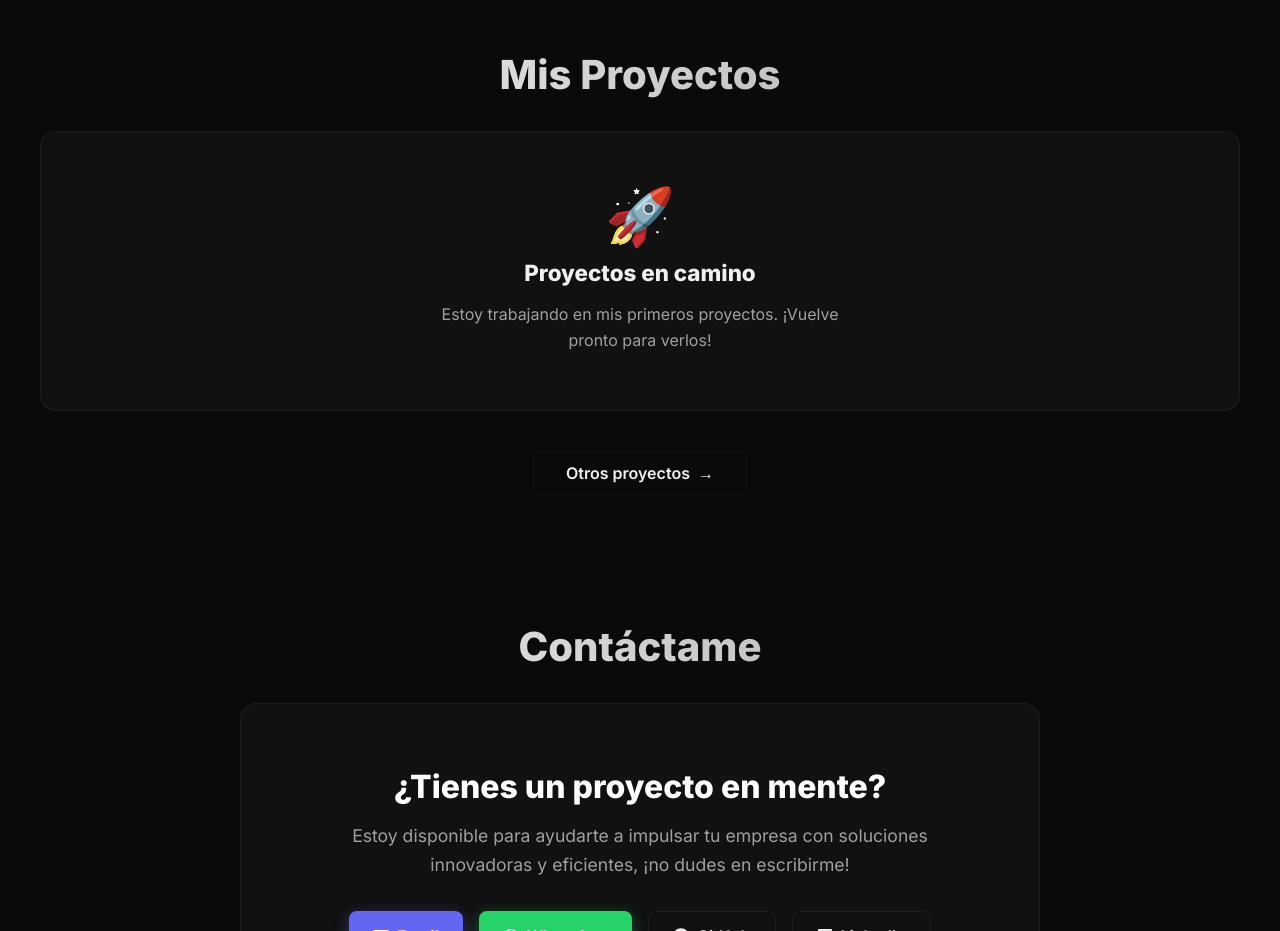
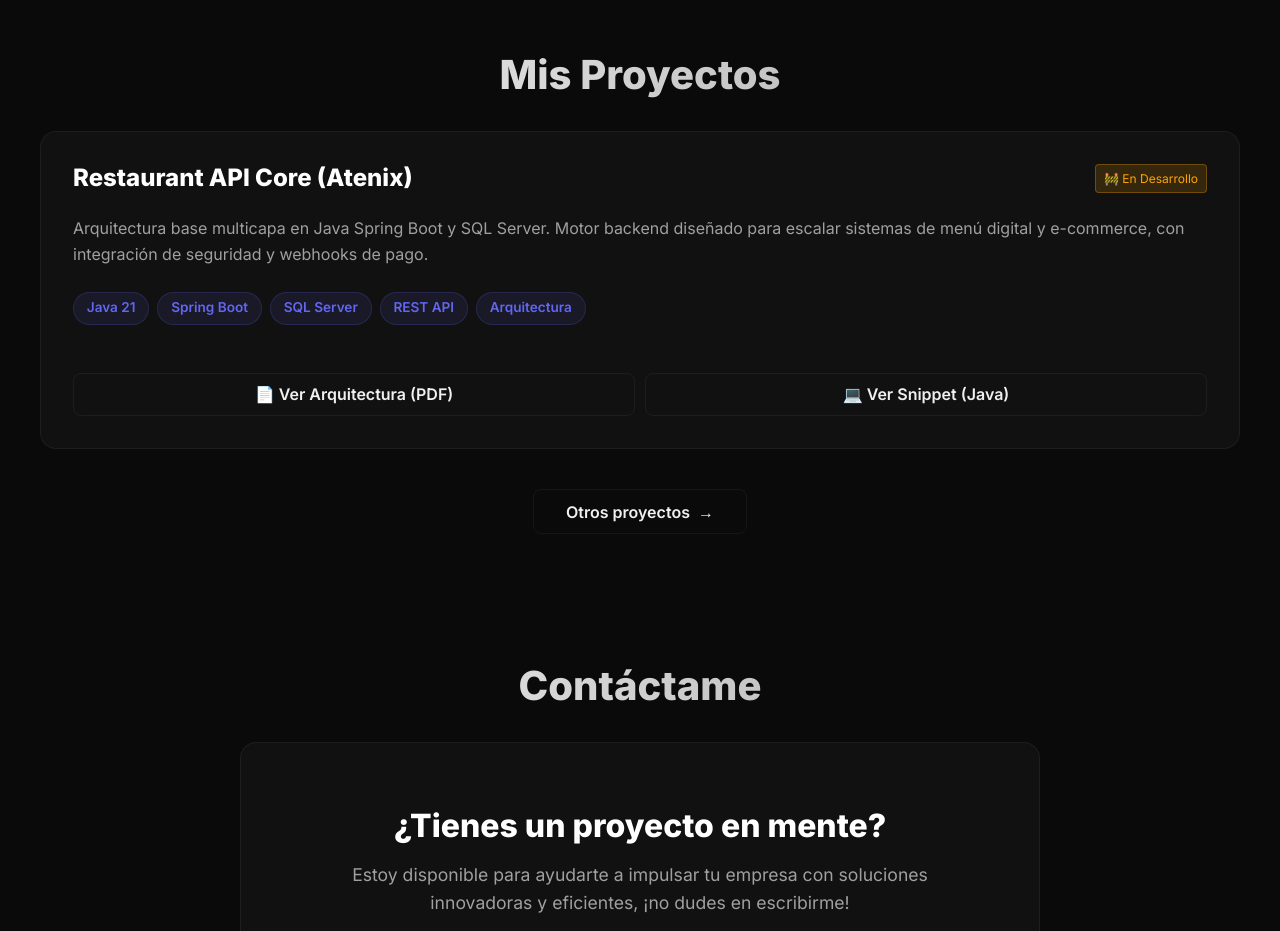
Before and after one commit to David-T03/david-t03.github.io, a React (Vite) app: page / in a window 1280 px wide. Shown: the part 1860-2791 px from the top of the page. Built offline with nearby package versions, Linux system fonts and the light colour scheme.

Commit message:
Projects actualizado

```diff
--- a/src/components/Projects.jsx
+++ b/src/components/Projects.jsx
@@ -1,15 +1,17 @@
 import React, { useState } from 'react';
 import './Projects.css';
 
-// ─── Proyectos principales (agrégalos aquí cuando los tengas) ───────────────
 const mainProjects = [
-  // Ejemplo de cómo agregar un proyecto:
-  // {
-  //   title: 'Nombre del proyecto',
-  //   description: 'Descripción breve del proyecto.',
-  //   tags: ['React', 'Node.js'],
-  //   link: 'https://github.com/tu-usuario/repo'
-  // },
+  {
+    title: 'Restaurant API Core (Atenix)',
+    description: 'Arquitectura base multicapa en Java Spring Boot y SQL Server. Motor backend diseñado para escalar sistemas de menú digital y e-commerce, con integración de seguridad y webhooks de pago.',
+    tags: ['Java 21', 'Spring Boot', 'SQL Server', 'REST API', 'Arquitectura'],
+    link: '/Backend Architecture.pdf',
+    buttonText: '📄 Ver Arquitectura (PDF)',
+    status: '🚧 En Desarrollo',
+    gistLink: 'https://gist.github.com/David-T03/c71d779c73c6bff639083c61ad2c8fef',
+    gistText: '💻 Ver Snippet (Java)'
+  }
 ];
 
 // ─── Proyectos adicionales (modal "Otros") ───────────────────────────────────
@@ -25,9 +27,25 @@ const otherProjects = [
 
 // ─── Tarjeta de proyecto ─────────────────────────────────────────────────────
 const ProjectCard = ({ project, index }) => (
-  <div className="project-card glass-card" style={{ '--delay': `${index * 0.1}s` }}>
-    <div className="project-content">
+  <div className="project-card glass-card" style={{ '--delay': `${index * 0.1}s`, display: 'flex', flexDirection: 'column' }}>
+    <div className="project-content" style={{ flexGrow: 1 }}>
+      <div style={{ display: 'flex', justifyContent: 'space-between', alignItems: 'flex-start', marginBottom: '0.5rem' }}>
         <h3>{project.title}</h3>
+        {project.status && (
+          <span style={{
+            fontSize: '0.75rem',
+            padding: '0.25rem 0.5rem',
+            background: 'rgba(255, 165, 0, 0.15)',
+            color: '#ffa500',
+            borderRadius: '4px',
+            border: '1px solid rgba(255, 165, 0, 0.3)',
+            whiteSpace: 'nowrap',
+            marginLeft: '10px'
+          }}>
+            {project.status}
+          </span>
+        )}
+      </div>
       <p>{project.description}</p>
       <div className="project-tags">
         {project.tags.map((tag, i) => (
@@ -35,14 +53,31 @@ const ProjectCard = ({ project, index }) => (
         ))}
       </div>
     </div>
+
+    {/* Contenedor de botones alineados */}
+    <div style={{ display: 'flex', gap: '10px', marginTop: '1.5rem', flexWrap: 'wrap' }}>
       <a
         href={project.link}
         className="btn btn-outline"
         target="_blank"
         rel="noopener noreferrer"
+        style={{ flex: 1, textAlign: 'center', padding: '0.5rem 1rem' }}
       >
-      Ver Código
+        {project.buttonText || 'Ver Código'}
       </a>
+
+      {project.gistLink && (
+        <a
+          href={project.gistLink}
+          className="btn btn-outline"
+          target="_blank"
+          rel="noopener noreferrer"
+          style={{ flex: 1, textAlign: 'center', padding: '0.5rem 1rem' }}
+        >
+          {project.gistText}
+        </a>
+      )}
+    </div>
   </div>
 );
 
```
Also changed, not shown: 1 other file (tests, documents, lock files or other folders). Lines whose indentation alone changed are shown as unchanged.
